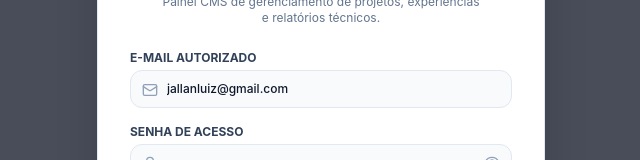
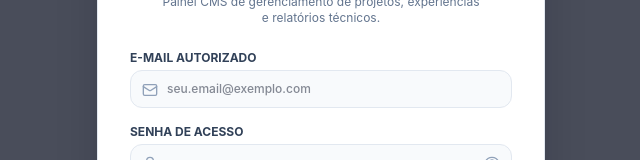
Before and after one commit to Allanlugui/Allan-Lima, a Next.js app: page /admin in a window 1280 px wide. Shown: the part 303-463 px from the top of the page, without its empty margins (319-959 px from the left). Built offline with nearby package versions, Linux system fonts and the light colour scheme.

Commit message:
feat(admin): clear default email in login modal
Remove the hardcoded email address from the admin login state to ensure a clean prompt for authentication.

```diff
--- a/components/admin/AdminLoginModal.tsx
+++ b/components/admin/AdminLoginModal.tsx
@@ -11,7 +11,7 @@ interface AdminLoginModalProps {
 }
 
 export function AdminLoginModal({ isOpen, onClose, onSuccess }: AdminLoginModalProps) {
-  const [email, setEmail] = useState('jallanluiz@gmail.com');
+  const [email, setEmail] = useState('');
   const [password, setPassword] = useState('');
   const [showPassword, setShowPassword] = useState(false);
   const [loading, setLoading] = useState(false);
```
